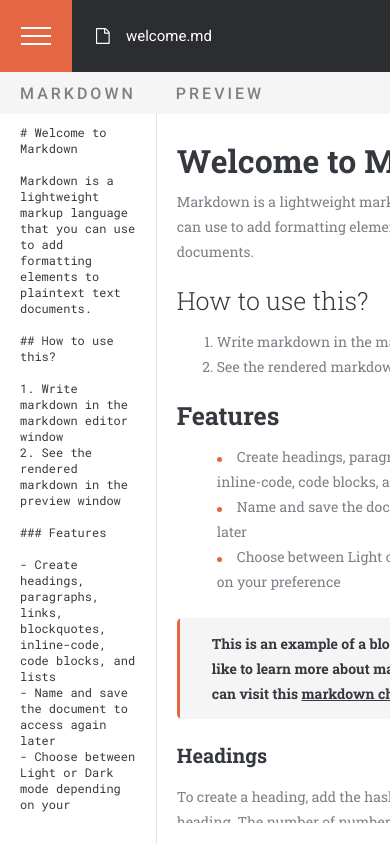
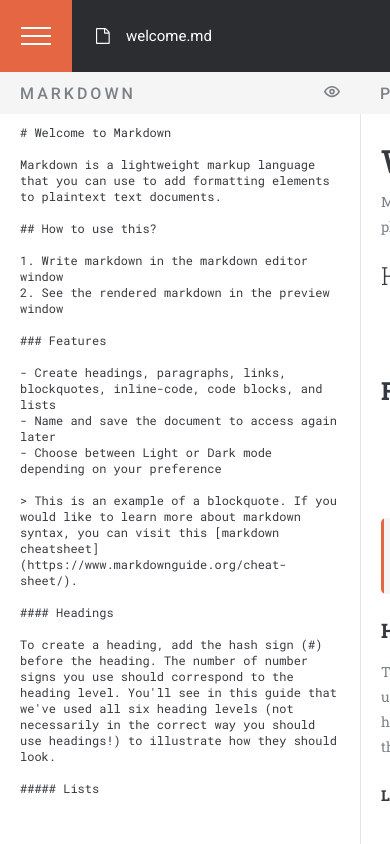
Before and after one commit to eawebmaster20/markdown-editor, an Angular app: page / in a window 390 px wide. Built offline with nearby package versions, Linux system fonts and the light colour scheme.

Commit message:
Added media queries for mobile view

```diff
--- a/src/app/components/markdown-pane/markdown-pane.component.html
+++ b/src/app/components/markdown-pane/markdown-pane.component.html
@@ -1,6 +1,19 @@
 <div class="main-pages" [class]="toggleService.Visible? '' : 'd-none' ">
     <div class="markdown-bar">
         <p>MARKDOWN</p>
+        <button (click)="toggleVisible()" class="toggle-preview" [class]="toggleService.Visible? '' : 'd-none' ">
+            @if(toggleService.Visible ) {
+              <svg width="16" height="12" xmlns="http://www.w3.org/2000/svg">
+                <path
+                  d="M7.784.003c4.782-.144 7.597 4.31 8.109 5.198a.8.8 0 0 1 0 .8c-.688 1.2-3.255 5.086-7.677 5.198h-.2c-4.71 0-7.405-4.326-7.909-5.198a.8.8 0 0 1 0-.8C.803 4.001 3.362.115 7.784.003Zm.38 1.6h-.3c-3.199.08-5.286 2.71-6.086 3.998C2.482 6.73 4.73 9.68 8.176 9.6c3.199-.08 5.262-2.711 6.086-3.999-.712-1.127-2.967-4.086-6.398-3.998ZM8 2.803A2.799 2.799 0 1 1 8 8.4a2.799 2.799 0 0 1 0-5.598Zm0 1.599A1.2 1.2 0 1 0 8 6.8a1.2 1.2 0 0 0 0-2.4Z"
+                  fill="#7C8187"
+                />
+              </svg>
+            }@else{
+              <svg width="16" height="15" xmlns="http://www.w3.org/2000/svg"><path d="M1.38.027a.795.795 0 0 1 .769.206L14.815 12.9a.792.792 0 0 1 0 1.124.792.792 0 0 1-1.124 0L9.234 9.567a2.77 2.77 0 0 1-3.753-3.753L1.024 1.357a.795.795 0 0 1 .357-1.33Zm.998 3.832 1.156 1.116a10.846 10.846 0 0 0-1.773 2.153c.696 1.117 2.929 4.038 6.333 3.959a6.127 6.127 0 0 0 1.346-.198l1.25 1.25a7.505 7.505 0 0 1-2.556.53h-.198c-4.663 0-7.331-4.282-7.83-5.145a.792.792 0 0 1 0-.792A12.58 12.58 0 0 1 2.378 3.86Zm5.328-2.272c4.726-.143 7.52 4.267 8.028 5.145.15.24.163.542.031.792a12.58 12.58 0 0 1-2.304 2.874l-1.195-1.116a10.846 10.846 0 0 0 1.813-2.154c-.705-1.116-2.937-4.045-6.333-3.958a6.127 6.127 0 0 0-1.346.198L5.149 2.117a7.505 7.505 0 0 1 2.557-.53Zm-.974 5.486v.055c0 .656.532 1.188 1.188 1.188l.047-.008-1.235-1.235Z" fill="#7C8187"/></svg>
+            }
+
+          </button>
     </div>
     <div class="markdown-page">
         <div class="markdown-content">
--- a/src/app/components/markdown-pane/markdown-pane.component.scss
+++ b/src/app/components/markdown-pane/markdown-pane.component.scss
@@ -10,9 +10,17 @@
   width: 100%;
   height: 42px;
   align-items: center;
+  justify-content: space-between;
   background: var(--slate-200);
   font-family: Roboto, "Sans-serif";
   padding: 0 20px;
+}
+
+.markdown-bar button{
+  background: transparent;
+  border: none;
+  display: none;
+  transition: .2s;
 }
 
 .markdown-bar p {
@@ -29,7 +37,6 @@
 }
 
 .markdown-content {
-  // width: 100%;
   height: 100%;
   display: flex;
   justify-content: center;
@@ -53,3 +60,16 @@
 .content:focus {
   outline: none;
 }
+
+
+/********************* Media Queries ***********************/
+
+@media only screen and (max-width: 750px) {
+  .markdown-bar{
+    width: 360px;
+  }
+
+  .markdown-bar button{
+    display: inline;
+  }
+}
--- a/src/app/components/markdown-pane/markdown-pane.component.ts
+++ b/src/app/components/markdown-pane/markdown-pane.component.ts
@@ -3,7 +3,7 @@
 import { DocumentsService } from '../../services/documents.service';
 import { PreviewTogglerService } from '../../services/preview-toggler.service';
 import { CurrentDocumentService } from '../../services/current-document.service';
-import { DocumentIterface } from '../interfaces/document';
+// import { DocumentIterface } from '../interfaces/document';
 
 @Component({
   selector: 'app-markdown-pane',
@@ -16,6 +16,8 @@
   documentService = inject(DocumentsService);
   toggleService = inject(PreviewTogglerService);
   currDocService = inject(CurrentDocumentService);
-  ngOnInit() {
+
+  toggleVisible() {
+    this.toggleService.Visible = !this.toggleService.Visible;
   }
 }
--- a/src/app/components/preview/preview.component.html
+++ b/src/app/components/preview/preview.component.html
@@ -11,7 +11,6 @@
     }@else{
       <svg width="16" height="15" xmlns="http://www.w3.org/2000/svg"><path d="M1.38.027a.795.795 0 0 1 .769.206L14.815 12.9a.792.792 0 0 1 0 1.124.792.792 0 0 1-1.124 0L9.234 9.567a2.77 2.77 0 0 1-3.753-3.753L1.024 1.357a.795.795 0 0 1 .357-1.33Zm.998 3.832 1.156 1.116a10.846 10.846 0 0 0-1.773 2.153c.696 1.117 2.929 4.038 6.333 3.959a6.127 6.127 0 0 0 1.346-.198l1.25 1.25a7.505 7.505 0 0 1-2.556.53h-.198c-4.663 0-7.331-4.282-7.83-5.145a.792.792 0 0 1 0-.792A12.58 12.58 0 0 1 2.378 3.86Zm5.328-2.272c4.726-.143 7.52 4.267 8.028 5.145.15.24.163.542.031.792a12.58 12.58 0 0 1-2.304 2.874l-1.195-1.116a10.846 10.846 0 0 0 1.813-2.154c-.705-1.116-2.937-4.045-6.333-3.958a6.127 6.127 0 0 0-1.346.198L5.149 2.117a7.505 7.505 0 0 1 2.557-.53Zm-.974 5.486v.055c0 .656.532 1.188 1.188 1.188l.047-.008-1.235-1.235Z" fill="#7C8187"/></svg>
     }
-
   </button>
 </div>
 <div class="preview-container">
--- a/src/app/components/preview/preview.component.scss
+++ b/src/app/components/preview/preview.component.scss
@@ -1,7 +1,6 @@
 .preview-container {
   border-left: solid 1px var(--slate-300);
   height: 100%;
-  // width: 100%;
 }
 
 .markdown-bar {
@@ -9,9 +8,14 @@
   width: 100%;
   height: 42px;
   align-items: center;
+
   background: var(--slate-200);
   font-family: Roboto, "Sans-serif";
   padding: 0 20px;
+}
+
+.preview-bar button{
+  transition: .4s;
 }
 
 .markdown-bar p {
@@ -22,17 +26,13 @@
 }
 
 .preview {
-  // padding: 22px 23px;
   padding: 10px 20px 30px 20px;
-
-  // border: solid 1px pink;
   height: 100%;
   max-width: 672px;
   width: 100%;
   margin: 0 auto;
   overflow-y: scroll;
   max-height: 84vh;
-  // background: blue;
 }
 
 .preview-bar {
@@ -57,3 +57,18 @@
 .toggle-preview:hover svg path {
   fill: var(--orange-accent);
 }
+
+
+// Media Queries
+
+@media only screen and (max-width: 700px) {
+  .preview {
+    width: 672px;
+  }
+}
+
+@media only screen and (max-width: 360px) {
+  .preview {
+    width: 360px;
+  }
+}
--- a/src/app/components/preview/preview.component.ts
+++ b/src/app/components/preview/preview.component.ts
@@ -21,7 +21,4 @@
   toggleVisible() {
     this.toggleService.Visible = !this.toggleService.Visible;
   }
-
-  ngOnInit() {
-  }
 }
--- a/src/app/components/toolbar/toolbar.component.scss
+++ b/src/app/components/toolbar/toolbar.component.scss
@@ -132,3 +132,9 @@
     display: none;
   }
 }
+
+@media only screen and (max-width: 360px){
+  nav{
+    width: 360px;
+  }
+}
```
